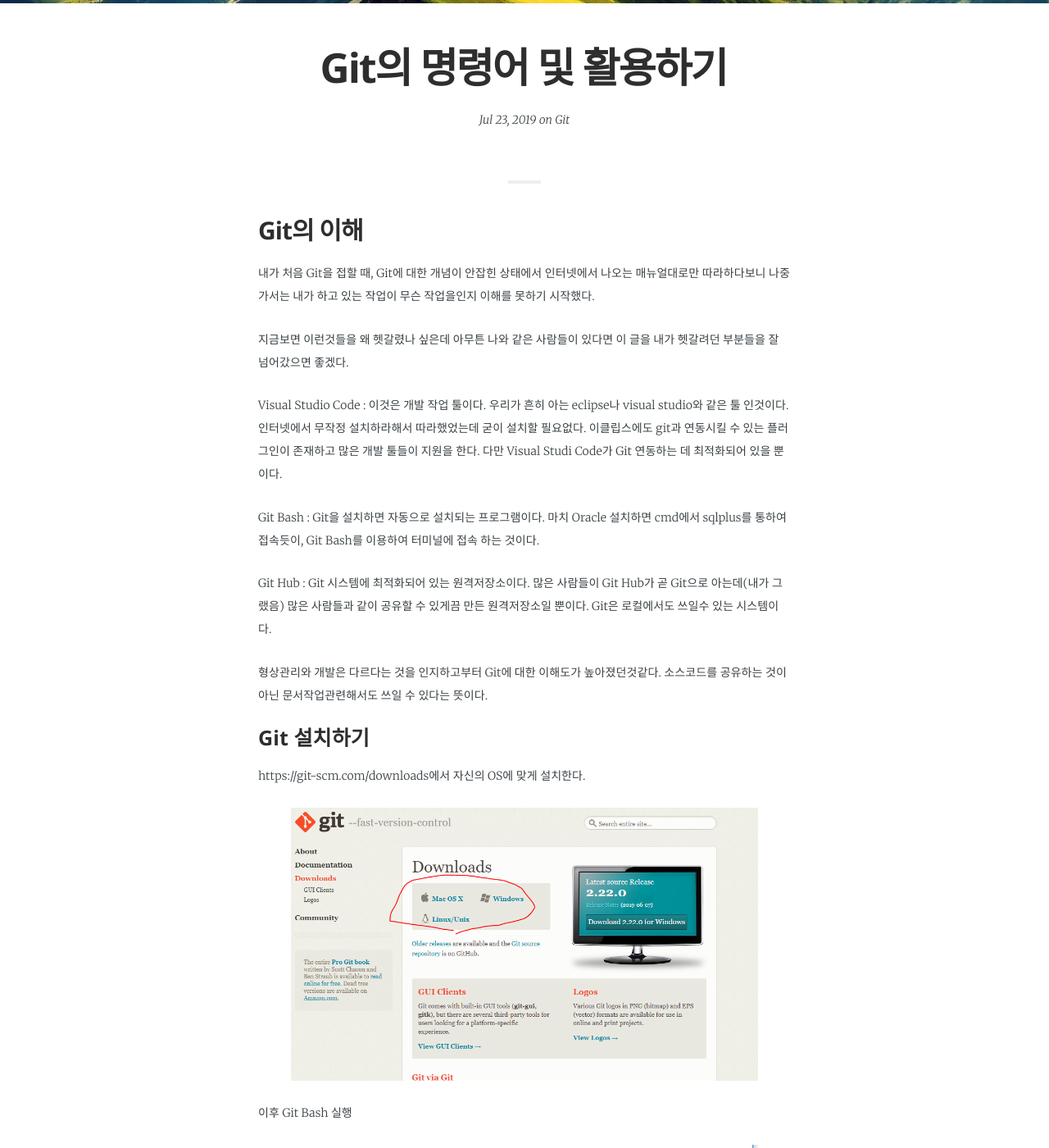
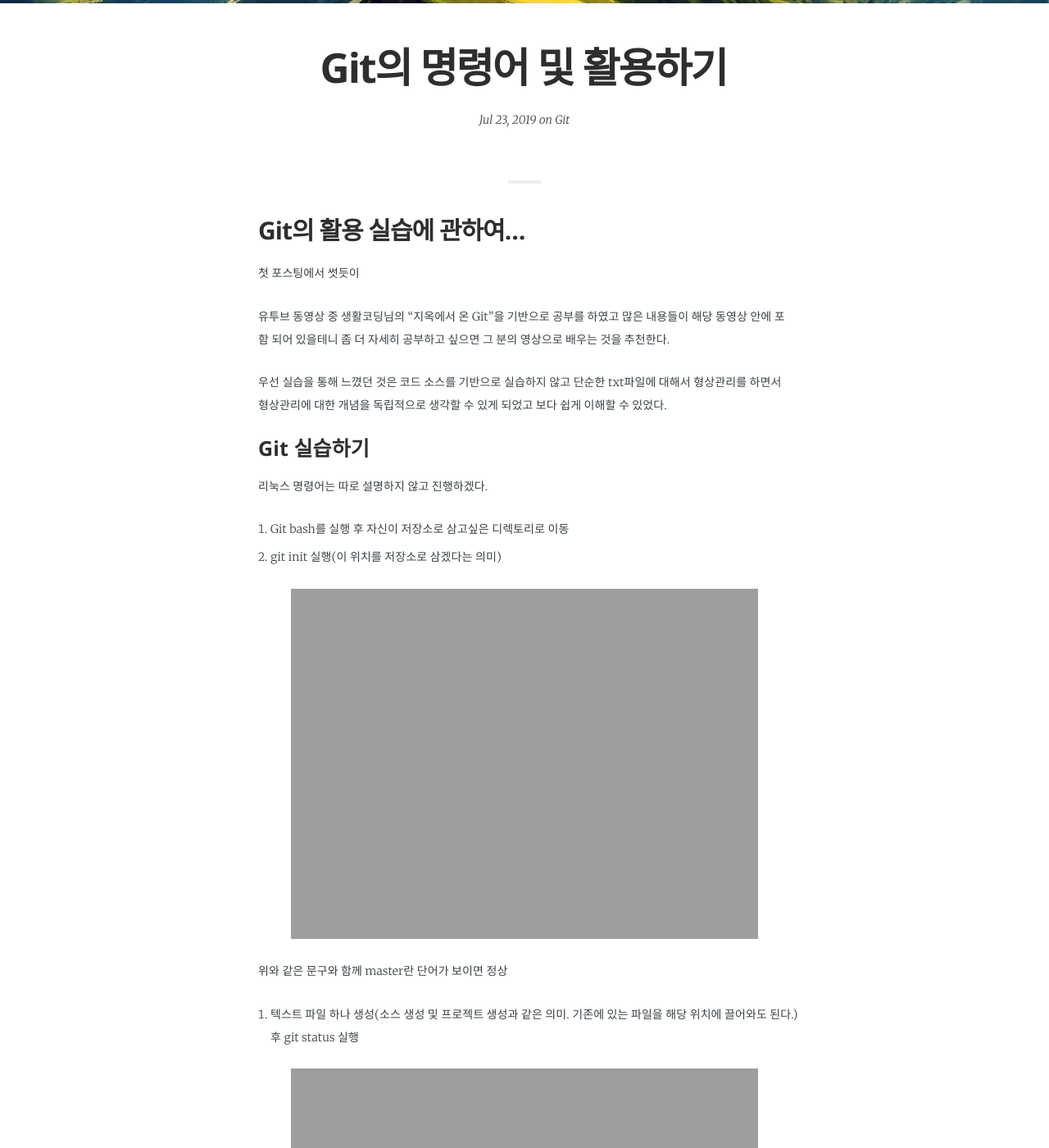
Before and after one commit to jwillmer/jekyllDecent, a Jekyll site: the page built from _posts/2019-07-23-git3.md, in a window 1280 px wide and 1400 px high, scrolled down 284 px. Shown: the whole window at 82% size. Built offline with Jekyll 4.4.1, drawn with Linux system fonts in a browser that asks for light colours; some web fonts are replaced; some of the changed text lies outside the part shown.

Commit message:
Update 2019-07-23-git3.md

```diff
--- a/_posts/2019-07-23-git3.md
+++ b/_posts/2019-07-23-git3.md
@@ -12,48 +12,145 @@
 comments:          true
 ---
 
-## Git의 이해
+## Git의 활용 실습에 관하여...
 
-내가 처음 Git을 접할 때, Git에 대한 개념이 안잡힌 상태에서 인터넷에서 나오는 매뉴얼대로만 따라하다보니 나중가서는 내가 하고 있는 작업이 무슨 작업을인지 이해를 못하기 시작했다.
+첫 포스팅에서 썻듯이
 
-지금보면 이런것들을 왜 헷갈렸나 싶은데 아무튼 나와 같은 사람들이 있다면 이 글을 내가 헷갈려던 부분들을 잘 넘어갔으면 좋겠다.
+유투브 동영상 중 생활코딩님의 "지옥에서 온 Git"을 기반으로 공부를 하였고 많은 내용들이 해당 동영상 안에 포함 되어 있을테니 좀 더 자세히 공부하고 싶으면 그 분의 영상으로 배우는 것을 추천한다.
 
-Visual Studio Code : 이것은 개발 작업 툴이다. 우리가 흔히 아는 eclipse나 visual studio와 같은 툴 인것이다. 인터넷에서 무작정 설치하라해서 따라했었는데 굳이 설치할 필요없다. 이클립스에도 git과 연동시킬 수 있는 플러그인이 존재하고 많은 개발 툴들이 지원을 한다. 다만 Visual Studi Code가 Git 연동하는 데 최적화되어 있을 뿐이다.
-
-Git Bash : Git을 설치하면 자동으로 설치되는 프로그램이다. 마치 Oracle 설치하면 cmd에서 sqlplus를 통하여 접속듯이, Git Bash를 이용하여 터미널에 접속 하는 것이다.
-
-Git Hub : Git 시스템에 최적화되어 있는 원격저장소이다. 많은 사람들이 Git Hub가 곧 Git으로 아는데(내가 그랬음) 많은 사람들과 같이 공유할 수 있게끔 만든 원격저장소일 뿐이다. Git은 로컬에서도 쓰일수 있는 시스템이다.
-
-
-형상관리와 개발은 다르다는 것을 인지하고부터 Git에 대한 이해도가 높아졌던것같다. 소스코드를 공유하는 것이 아닌 문서작업관련해서도 쓰일 수 있다는 뜻이다.
+우선 실습을 통해 느꼈던 것은 코드 소스를 기반으로 실습하지 않고 단순한 txt파일에 대해서 형상관리를  하면서 형상관리에 대한 개념을 독립적으로 생각할 수 있게 되었고 보다 쉽게 이해할 수 있었다.
 
 
 
-### Git 설치하기
+### Git 실습하기
 
-https://git-scm.com/downloads에서 자신의 OS에 맞게 설치한다.
+리눅스 명령어는 따로 설명하지 않고 진행하겠다.
+
+1. Git bash를 실행 후 자신이 저장소로 삼고싶은 디렉토리로 이동
+
+2. git init 실행(이 위치를 저장소로 삼겠다는 의미)
 
 <aside>
 <figure>
-<img src="{{ "/media/img/Git/install1.PNG" | absolute_url }}" />
+<img src="{{ "/media/img/Git/practice1.PNG" | absolute_url }}" />
 </figure>
 </aside>
 
-이후 Git Bash 실행
+위와 같은 문구와 함께 master란 단어가 보이면 정상
+
+3. 텍스트 파일 하나 생성(소스 생성 및 프로젝트 생성과 같은 의미. 기존에 있는 파일을 해당 위치에 끌어와도 된다.)후 git status 실행
 
 <aside>
 <figure>
-<img src="{{ "/media/img/Git/install2.PNG" | absolute_url }}" />
+<img src="{{ "/media/img/Git/practice2.PNG" | absolute_url }}" />
 </figure>
 </aside>
 
-git이란 명령어를 쳐서 아래와 같은 문구가 보이면 잘 설치된 것이다.
+위와 같이 만든 파일이 빨간색으로 표시되면 정상.
+
+빨간색의 의미는 디렉토리에는 있지만 형상관리를 하지 않는 파일이란 뜻이다. 디렉토리에 있다고 무조건 형상관리에 필요한 파일은 아니니 .untracted 단계가 있는것같다.)
+
+4. git add 파일명 실행
 
 <aside>
 <figure>
-<img src="{{ "/media/img/Git/install2.PNG" | absolute_url }}" />
+<img src="{{ "/media/img/Git/practice3.PNG" | absolute_url }}" />
 </figure>
 </aside>
+
+이제부터 해당 파일에 대해 형상관리를 하겠다는 뜻이다. 다시 git status를 치면 초록색으로 표현될 것이다.
+
+참고로 이 상태를 stage area라고 부른다.
+
+<aside>
+<figure>
+<img src="{{ "/media/img/Git/practice4.PNG" | absolute_url }}" />
+</figure>
+</aside>
+
+git add 파일명 외에도 많은 쓰이는 형태는
+
+git add . (현재 위치 파일 형상관리 시작)
+
+git add -A (전체 파일을 형상관리 시작)
+
+등이 있다.
+
+5. git config --global user.name 이름과 git config --global user.email 이메일 실행
+
+<aside>
+<figure>
+<img src="{{ "/media/img/Git/practice8.PNG" | absolute_url }}" />
+</figure>
+</aside>
+
+이 작업을 통해 원격저장소에 변화를 줬던 사람이 누구인지 표현할 수 있다.
+
+
+6. git commit 실행
+
+내가 준 변화(이번 경우는 파일 추가)를 원격저장소에 적용시키겠다라는 의미이다.
+
+<aside>
+<figure>
+<img src="{{ "/media/img/Git/practice5.PNG" | absolute_url }}" />
+</figure>
+</aside>
+
+위와 같이 나오면 정상. commit에 대해 나의 의견(comment)를 남기는 것이다.
+comment 문서 작업 방법은 리눅스 환경에서 문서 작업하는 것과 동일하다.
+
+git commit -m "코멘트"를 통해 바로 메세지를 입력하는 것도 가능하다.
+
+
+7. git log 명령어를 통해 본인이 남긴 메세지를 확인
+
+<aside>
+<figure>
+<img src="{{ "/media/img/Git/practice6.PNG" | absolute_url }}" />
+</figure>
+</aside>
+
+참고로 노란색 글자로 commit 랜던값이 보일텐데 commit id라고 불리며 그 값을 통해서 그 당시 소스로 돌아가거나 받을 수 있다.(추후에 포스팅)
+
+git log에 대한 응용로는
+git log -p
+등이 있다
+
+
+
+이것이 기본적인 git 형상관리이다.
+만약 수정이 되거나 파일이 추가를 시키면 어떻할까?
+
+8. 파일을 수정 시키거나 추가후 git status 실행
+
+<aside>
+<figure>
+<img src="{{ "/media/img/Git/practice7.PNG" | absolute_url }}" />
+</figure>
+</aside>
+
+다시 빨게지는 것을 볼 수 있다.
+
+추가도 아니고 수정에 대해서도 Add를 해야하네?
+
+이부분이 처음 접할때 무슨 불필요한 작업인가라는 의문이 들텐데
+
+이유는 실제로 프로젝트를 진행하다 보면 commit혹은 배포의 타이밍이 어긋나는 것이 빈번하다.
+
+예를 들면 A, B라는 파일이 수정되었는데 이번 배포에서는 A만 배포 되어야하는 상황이 주어진다고 했을때, 수정한 것이 자동적으로 commit에 포함된다면 문제가 생길 것이다.
+
+
+
+각설하고 해당 파일을 다시 git add 후 git commit을 해서 git log를 통해 확인해본다.
+
+<aside>
+<figure>
+<img src="{{ "/media/img/Git/practice9.PNG" | absolute_url }}" />
+</figure>
+</aside>
+
+
 
 
 
```
